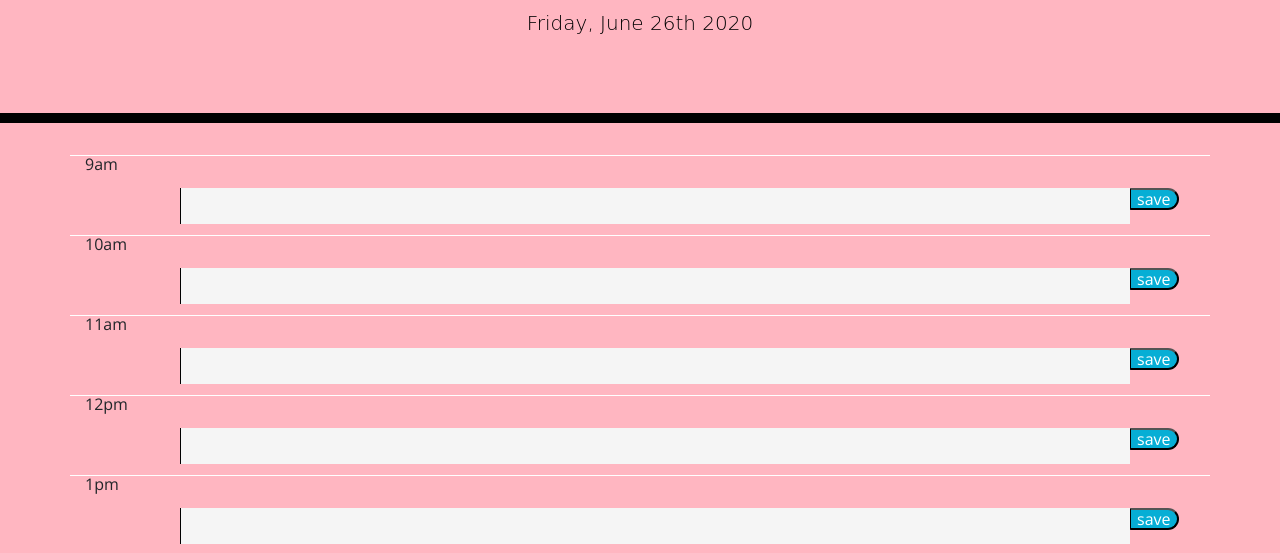
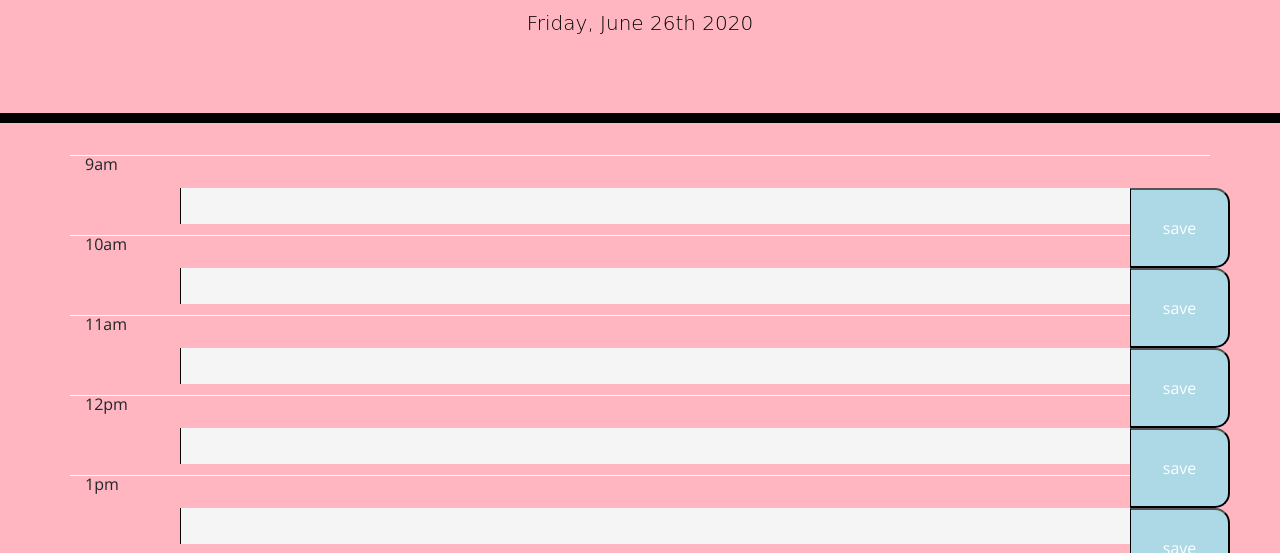
Before and after one commit to ayladillis/third-party-APIs, a plain HTML site: page index.html in a window 1280 px wide. Shown: the part 181-734 px from the top of the page. Drawn offline with nearby package versions, Linux system fonts and the light colour scheme.

```diff
--- a/script.js
+++ b/script.js
@@ -3,6 +3,25 @@
 $(document).ready(function () {
 $("#currentDay").text(moment().format("dddd, MMMM Do YYYY"));
 })
+
+//change timeblock background colors based on time
+// var hour = moment().format("H");
+// console.log("hour = ", hour);
+// var dataIndex = document.getElementById("data-index")
+
+// var changeTimeBlockColor = function(){
+// if ( dataIndex = hour){
+// userInput0.style$("#present");
+// }else{
+//     dataIndex < hour.style$("#future");
+// }
+// return changeTimeBlockColor;
+// };
+
+//if statement with data-index
+//find out what data index number is
+//assign to time bar
+
 
 //time block ONE local storage
 var userInput0 = JSON.parse(localStorage.getItem("userInput0"))
@@ -11,7 +30,7 @@
 $("#button-0").on("click", function(event){
     event.preventDefault();
     let userInput0 = $("#user-input-0").val();
-    console.log(userInput0);
+    // console.log(userInput0);
     localStorage.setItem("userInput0", JSON.stringify(userInput0));
 })
 
@@ -22,7 +41,7 @@
 $("#button-1").on("click", function(event){
     event.preventDefault();
     let userInput1 = $("#user-input-1").val();
-    console.log(userInput1);
+    // console.log(userInput1);
     localStorage.setItem("userInput1", JSON.stringify(userInput1));
 })
 
@@ -33,7 +52,7 @@
 $("#button-2").on("click", function(event){
     event.preventDefault();
     let userInput2 = $("#user-input-2").val();
-    console.log(userInput2);
+    // console.log(userInput2);
     localStorage.setItem("userInput2", JSON.stringify(userInput2));
 })
 
@@ -44,7 +63,7 @@
 $("#button-3").on("click", function(event){
     event.preventDefault();
     let userInput3 = $("#user-input-3").val();
-    console.log(userInput3);
+    // console.log(userInput3);
     localStorage.setItem("userInput3", JSON.stringify(userInput3));
 })
 
@@ -55,7 +74,7 @@
 $("#button-4").on("click", function(event){
     event.preventDefault();
     let userInput4 = $("#user-input-4").val();
-    console.log(userInput4);
+    // console.log(userInput4);
     localStorage.setItem("userInput4", JSON.stringify(userInput4));
 })
 
@@ -66,7 +85,7 @@
 $("#button-5").on("click", function(event){
     event.preventDefault();
     let userInput5 = $("#user-input-5").val();
-    console.log(userInput5);
+    // console.log(userInput5);
     localStorage.setItem("userInput5", JSON.stringify(userInput5));
 })
 
@@ -77,7 +96,7 @@
 $("#button-6").on("click", function(event){
     event.preventDefault();
     let userInput6 = $("#user-input-6").val();
-    console.log(userInput6);
+    // console.log(userInput6);
     localStorage.setItem("userInput6", JSON.stringify(userInput6));
 })
 
@@ -88,7 +107,7 @@
 $("#button-7").on("click", function(event){
     event.preventDefault();
     let userInput7 = $("#user-input-7").val();
-    console.log(userInput7);
+    // console.log(userInput7);
     localStorage.setItem("userInput7", JSON.stringify(userInput7));
 })
 
@@ -99,14 +118,6 @@
 $("#button-8").on("click", function(event){
     event.preventDefault();
     let userInput8 = $("#user-input-8").val();
-    console.log(userInput8);
+    // console.log(userInput8);
     localStorage.setItem("userInput8", JSON.stringify(userInput8));
 })
-
-//change timeblock background colors based on time
-var hour = moment().format("H");
-console.log("hour = ", hour);
-
-//if statement with data-index
-//find out what data index number is
-//assign to time bar
--- a/style.css
+++ b/style.css
@@ -61,9 +61,11 @@
 
 .saveBtn {
   border-left: 1px solid black;
+  height: 80px;
+  width: 100px;
   border-top-right-radius: 15px;
   border-bottom-right-radius: 15px;
-  background-color: #06AED5;
+  background-color: lightblue;
   color: white;
 }
 
```
Also changed, not shown: 2 other files.
